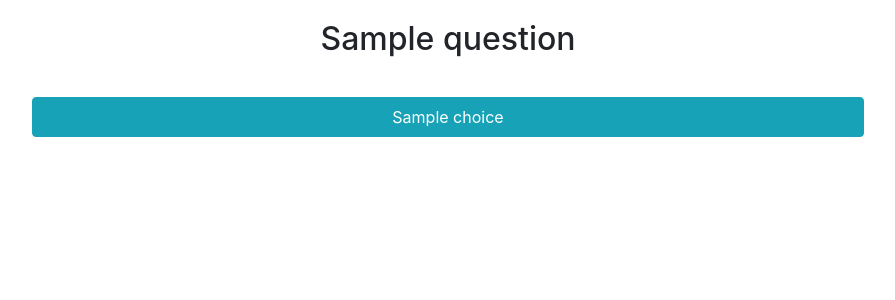
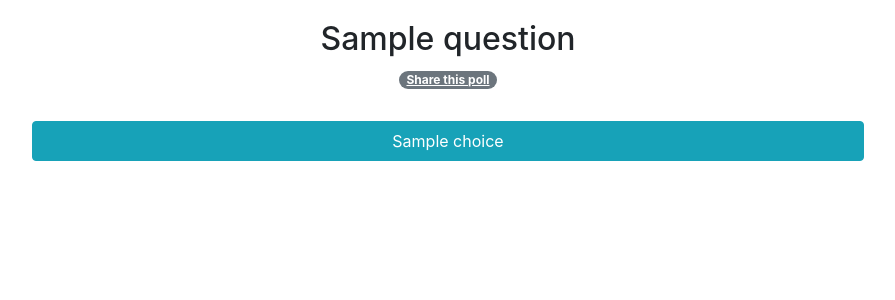
Before and after one commit to weidizhang/Live-Poller, a Python web app: template templates/vote.html in a window 1280 px wide. Shown: the top 300 px of the page, without its empty margins (192-1087 px from the left). Run offline with Jinja, Linux system fonts and the light colour scheme; the template is opened without the code that fills it: most values are stand-ins (such as "Sample title", 1, 10 or a date in 2020).

Commit message:
Add link to share page in vote template

```diff
--- a/static/css/main.css
+++ b/static/css/main.css
@@ -31,3 +31,9 @@ body
     margin-bottom: 5px;
     text-align: left;
 }
+
+#share-poll
+{
+    color: white;
+    text-decoration: underline;
+}
--- a/templates/vote.html
+++ b/templates/vote.html
@@ -3,6 +3,10 @@
 {% block content %}
     <div class="text-center">
         <h2>{{ question }}</h2>
+        <span class="badge badge-pill badge-secondary">
+            <a href="{{ url_for('share.index', id = id) }}" id="share-poll" target="_blank">Share this poll</a>
+        </span>
+        <br>
         <br>
 
         {% for choice in choices %}
```
